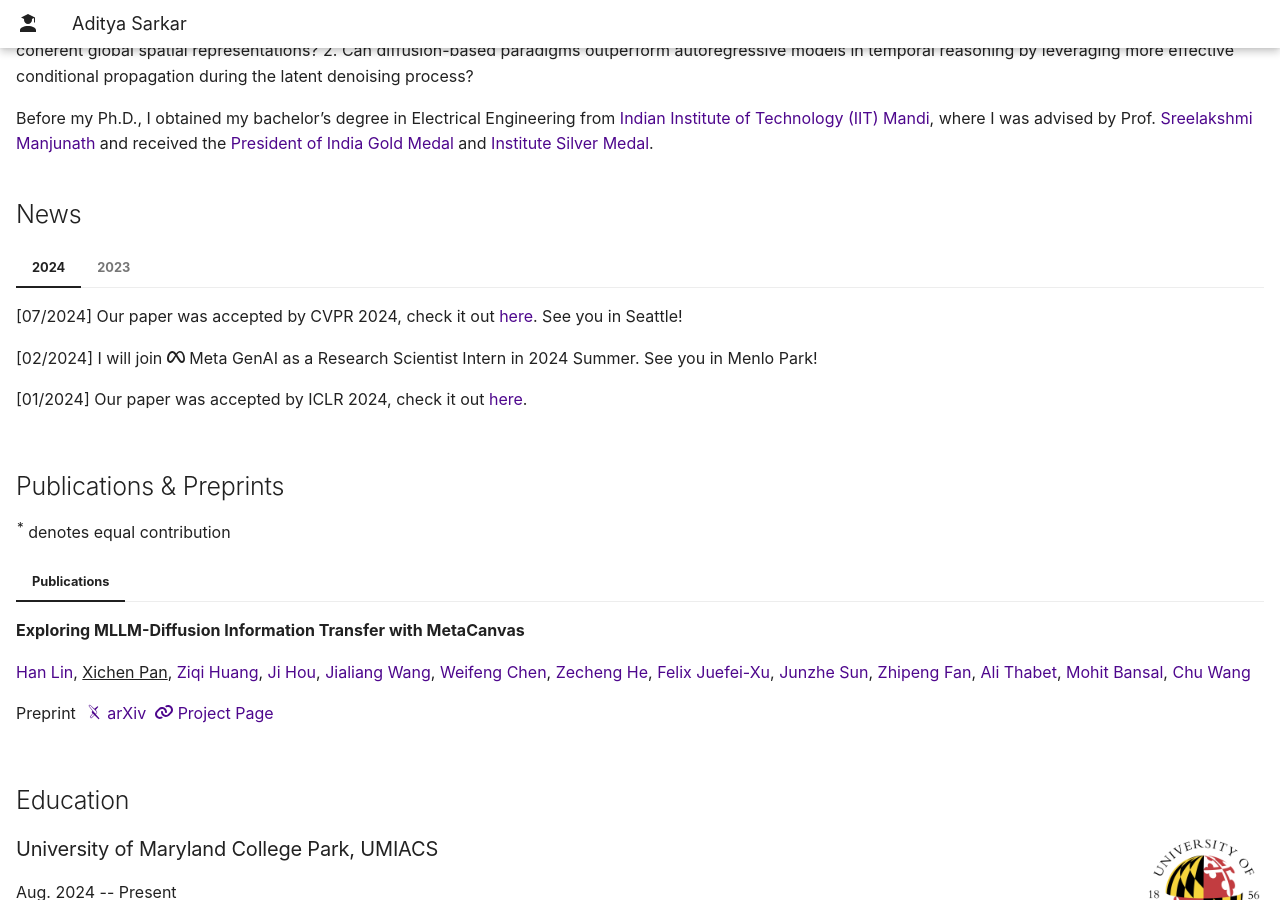
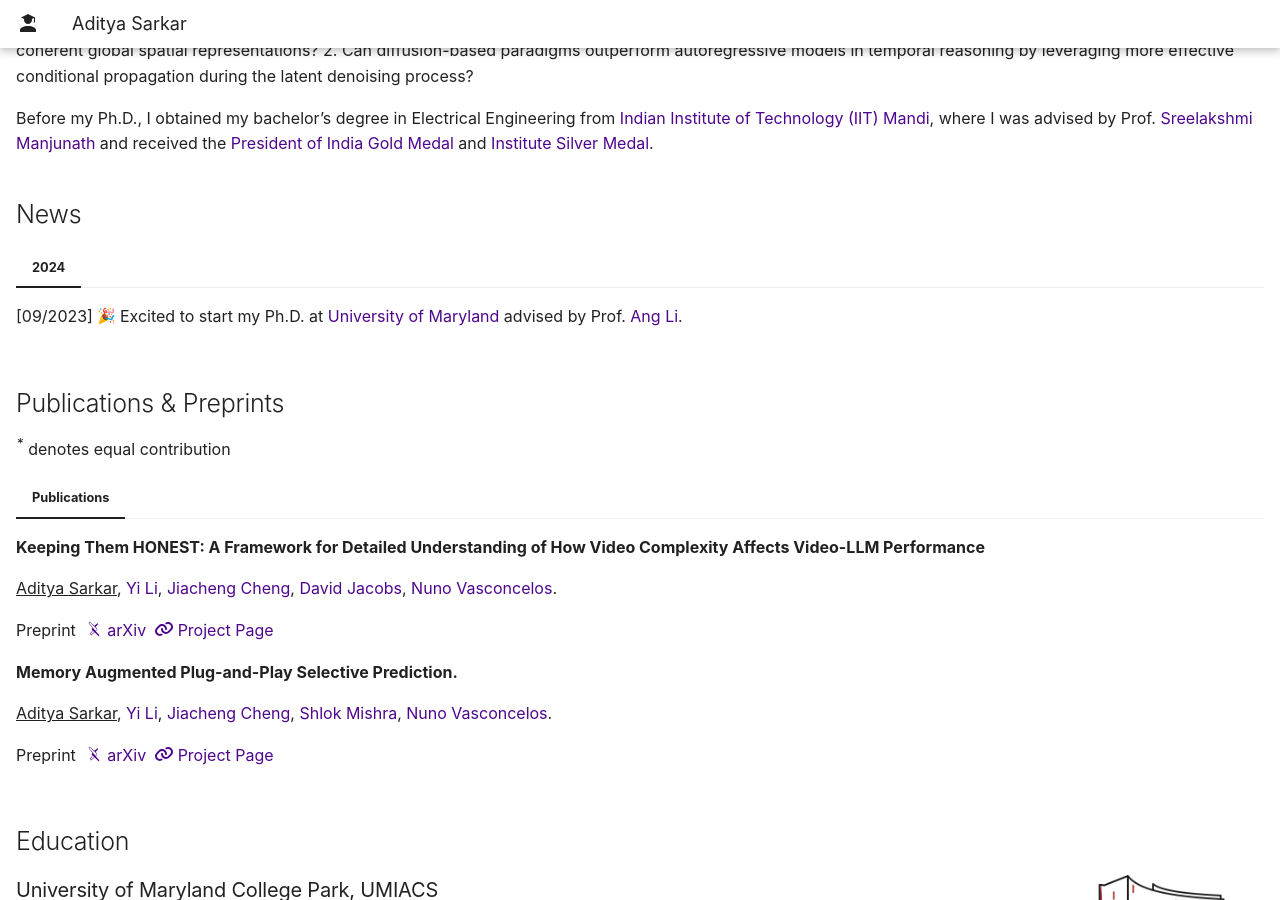
Before and after one commit to kingston-aditya/kingston-aditya.github.io, an MkDocs documentation site: the page built from docs/index.md, in a window 1280 px wide and 900 px high, scrolled down 442 px. Built offline with MkDocs 1.6.1 and Material for MkDocs 9.7.7, drawn with Linux system fonts in a browser that asks for light colours; emoji names are drawn with the system emoji font; some web fonts are replaced.

Commit message:
added final text

```diff
--- a/docs/index.md
+++ b/docs/index.md
@@ -12,7 +12,7 @@ hide:
 
 :fontawesome-solid-inbox: Personal Email: [asnov2k [at] gmail [dot] com](mailto:asnov2k@gmail.com)
 
-<span style=font-size:2em;">[:academicons-google-scholar:](https://scholar.google.com/citations?user=jLJJn6sAAAAJ&hl=en) [:fontawesome-brands-linkedin:](https://www.linkedin.com/in/aditya-sarkar-970620315/) [:fontawesome-brands-x-twitter:](https://x.com/sarkar8073)</span>
+<span style=font-size:2em;">[:academicons-google-scholar:](https://scholar.google.com/citations?user=jLJJn6sAAAAJ&hl=en) [:fontawesome-brands-linkedin:](https://www.linkedin.com/in/aditya-sarkar-970620315/) [:fontawesome-brands-github:](https://github.com/kingston-aditya) [:fontawesome-brands-x-twitter:](https://x.com/sarkar8073)</span>
 
 <br>
 
@@ -28,32 +28,29 @@ Before my Ph.D., I obtained my bachelor’s degree in Electrical Engineering fro
 
 === "2024"
 
-    [07/2024] Our paper was accepted by CVPR 2024, check it out [here](https://image-sculpting.github.io/). See you in Seattle!
-
-    [02/2024] I will join :fontawesome-brands-meta: Meta GenAI as a Research Scientist Intern in 2024 Summer. See you in Menlo Park!
-
-    [01/2024] Our paper was accepted by ICLR 2024, check it out [here](https://xichenpan.com/kosmosg/).
-
-=== "2023"
-
-    [10/2023] :beach_with_umbrella: Our paper was accepted by WACV 2024 as Oral, check it out [here](https://openaccess.thecvf.com/content/WACV2024/html/Pan_Synthesizing_Coherent_Story_With_Auto-Regressive_Latent_Diffusion_Models_WACV_2024_paper.html).
-
-    [09/2023] :party_popper: Excited to start my CS Ph.D. at [NYU Courant](https://cs.nyu.edu/home/index.html) advised by Prof. [Saining Xie](https://www.sainingxie.com/).
+    [09/2023] :party_popper: Excited to start my Ph.D. at [University of Maryland](https://umd.edu/) advised by Prof. [Ang Li](https://www.ang-li.com/).
 
 ## Publications & Preprints
 <sup>\*</sup> denotes equal contribution
 
 === "Publications"
 
-    **Exploring MLLM-Diffusion Information Transfer with MetaCanvas**
+    **Keeping Them HONEST: A Framework for Detailed Understanding of How Video Complexity Affects Video-LLM Performance**
 
-    [Han Lin](https://hl-hanlin.github.io/), <u>Xichen Pan</u>, [Ziqi Huang](https://ziqihuangg.github.io/), [Ji Hou](https://sekunde.github.io/), [Jialiang Wang](https://sites.google.com/view/jialiangwang/home), [Weifeng Chen](https://wfchen-umich.github.io/wfchen.github.io/), [Zecheng He](https://zechenghe.github.io/), [Felix Juefei-Xu](https://xujuefei.com/), [Junzhe Sun](https://scholar.google.com/citations?user=wyi0bX0AAAAJ&hl=en), [Zhipeng Fan](https://scholar.google.com/citations?user=Nb6ggPwAAAAJ&hl=en), [Ali Thabet](https://www.alithabet.com/), [Mohit Bansal](https://www.cs.unc.edu/~mbansal/), [Chu Wang](https://scholar.google.com/citations?user=5aaOtscAAAAJ&hl=en)
+    <u>Aditya Sarkar</u>, [Yi Li](http://www.svcl.ucsd.edu/people/yili/), [Jiacheng Cheng](http://www.svcl.ucsd.edu/people/jiacheng/), [David Jacobs](https://www.cs.umd.edu/~djacobs/), [Nuno Vasconcelos](http://www.svcl.ucsd.edu/people/nuno/).
 
-    Preprint&nbsp;&nbsp;[:academicons-arxiv: arXiv](https://arxiv.org/abs/2512.11464)&nbsp;&nbsp;[:fontawesome-solid-link: Project Page](https://metacanvas.github.io/)
+    Preprint&nbsp;&nbsp;[:academicons-arxiv: arXiv]()&nbsp;&nbsp;[:fontawesome-solid-link: Project Page]()
+
+
+    **Memory Augmented Plug-and-Play Selective Prediction.**
+
+    <u>Aditya Sarkar</u>, [Yi Li](http://www.svcl.ucsd.edu/people/yili/), [Jiacheng Cheng](http://www.svcl.ucsd.edu/people/jiacheng/), [Shlok Mishra](https://shlokk.github.io/shlokmishra.github.io/), [Nuno Vasconcelos](http://www.svcl.ucsd.edu/people/nuno/).
+
+    Preprint&nbsp;&nbsp;[:academicons-arxiv: arXiv]()&nbsp;&nbsp;[:fontawesome-solid-link: Project Page]()
 
 ## Education
 
-### University of Maryland College Park, UMIACS![Image title](images/umd.png){ align=right style="height:6em; border-radius: 0.5em;"}
+### University of Maryland College Park, UMIACS![Image title](images/umiacs.png){ align=right style="height:6em; border-radius: 0.5em;"}
 
 Aug. 2024 -- Present
 
```
Also changed, not shown: 2 other files.
